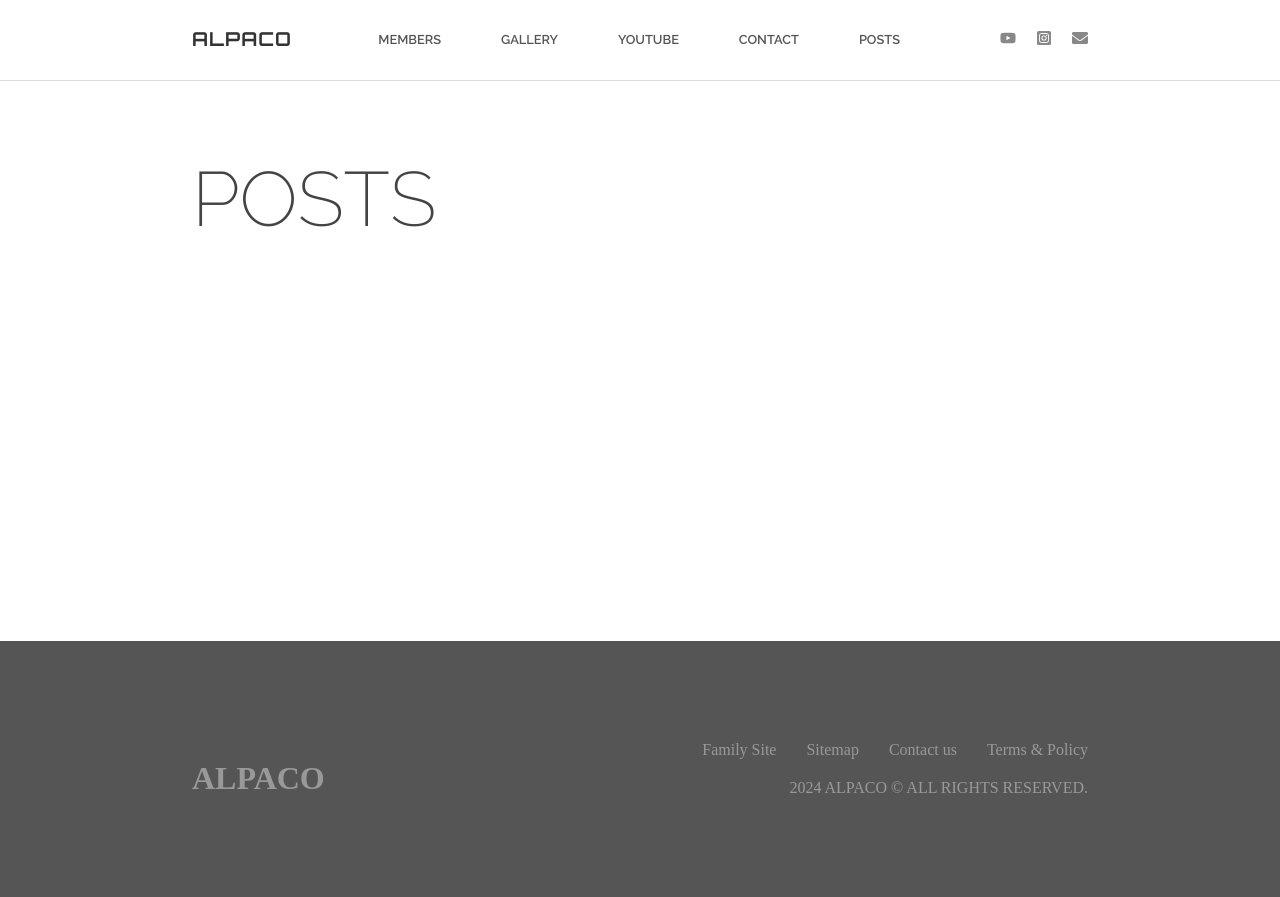
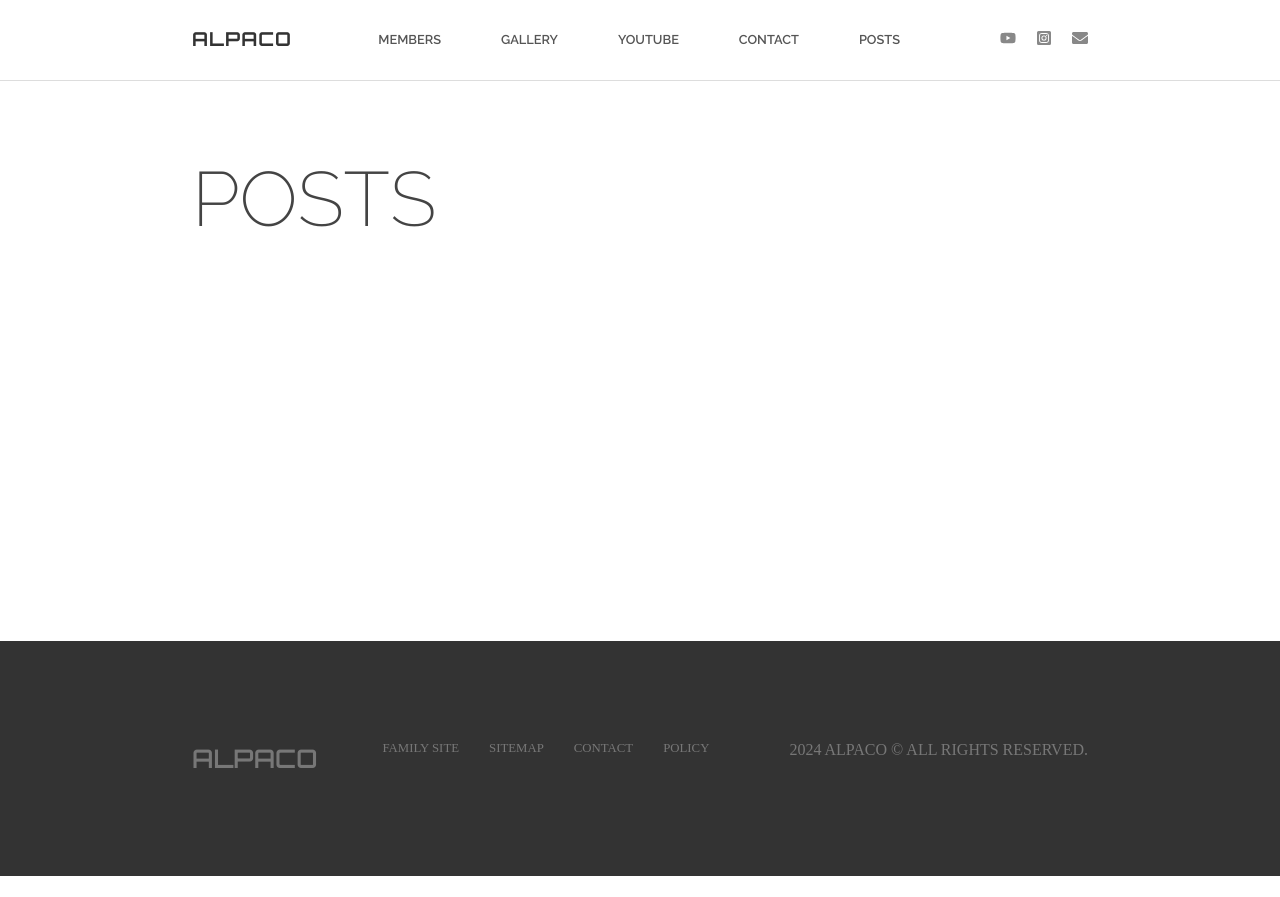
Before and after one commit to mania605/ReactStpes, a React (Vite) app: page /posts in a window 1280 px wide. After the commit the page ends 876 px from the top, so only its background shows below. Built offline with nearby package versions, Linux system fonts and the light colour scheme; a web font is replaced by a local one.

Commit message:
footer 스타일 변경

```diff
--- a/src/components/common/Footer.jsx
+++ b/src/components/common/Footer.jsx
@@ -2,12 +2,13 @@ export default function Footer() {
 	return (
 		<footer className='footer'>
 			<h1>ALPACO</h1>
+
 			<section>
 				<ul>
-					<li>Family Site</li>
-					<li>Sitemap</li>
-					<li>Contact us</li>
-					<li>Terms & Policy</li>
+					<li>FAMILY SITE</li>
+					<li>SITEMAP</li>
+					<li>CONTACT</li>
+					<li>POLICY</li>
 				</ul>
 				<p>2024 ALPACO &copy; ALL RIGHTS RESERVED.</p>
 			</section>
--- a/src/components/common/Header.jsx
+++ b/src/components/common/Header.jsx
@@ -1,6 +1,7 @@
 import { FaEnvelope, FaInstagramSquare, FaYoutube } from 'react-icons/fa';
 import { Link } from 'react-router-dom';
-
+//React의 Link컴포넌트를 활용해서 메뉴이동처리 하면
+//불필요한 서버요청 없이 미리 한번에 불러온 컴포넌트를 실시간으로 클라이언트단에서 변경처리 가능
 export default function Header() {
 	return (
 		<header className='header'>
--- a/src/styles/common/_footer.scss
+++ b/src/styles/common/_footer.scss
@@ -1,33 +1,34 @@
 .footer {
 	width: 100%;
 	padding: 100px 15vw;
-	background: #555;
-	color: #999;
+	background: #333;
+	color: #777;
 	display: flex;
+	flex-wrap: wrap;
 	justify-content: space-between;
-	flex-wrap: wrap;
-	align-content: flex-end;
+	align-content: center;
 
 	h1 {
 		display: flex;
-		align-items: flex-end;
+		align-items: center;
+		font: 600 1.6rem/1 'orbitron';
 	}
 
 	section {
 		display: flex;
 		flex-wrap: wrap;
+		gap: 80px;
 
 		ul {
-			width: 100%;
 			display: flex;
-			justify-content: flex-end;
+			justify-content: center;
 			gap: 30px;
 			margin-bottom: 20px;
+			font-size: 0.8rem;
 		}
 		p {
 			display: flex;
-			justify-content: flex-end;
-			width: 100%;
+			justify-content: center;
 		}
 	}
 }
```
